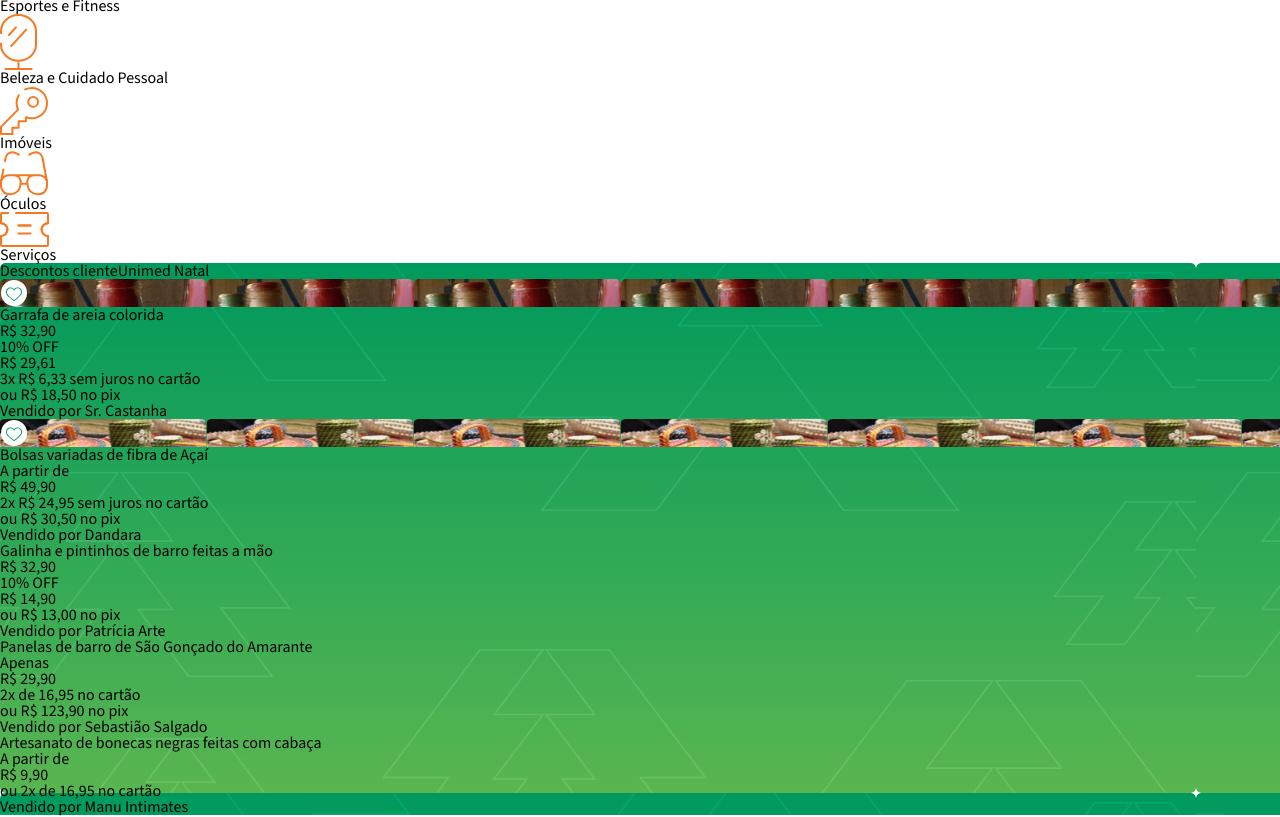
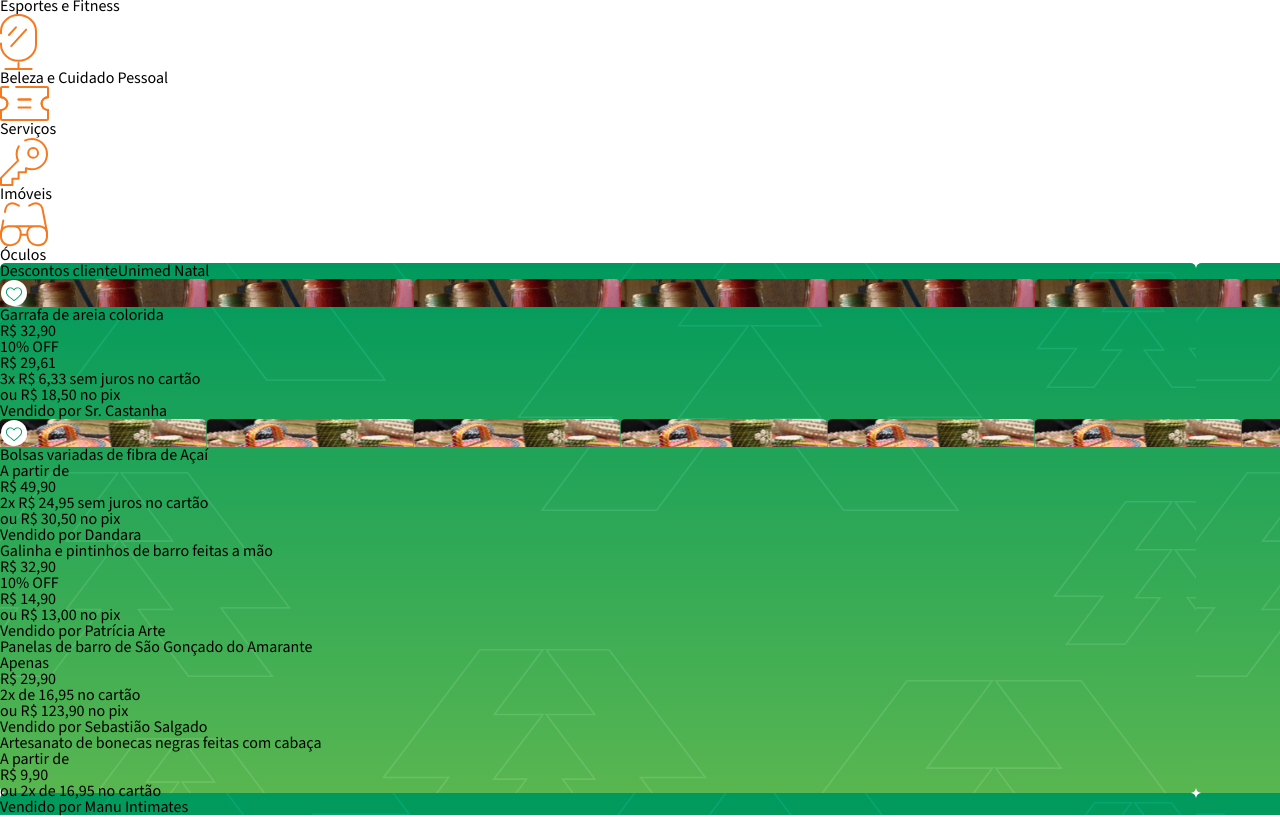
Before and after one commit to marcosaureliob/Uniclube, a React (Vite) app: page / in a window 1280 px wide. Shown: the part 1020-1837 px from the top of the page. Built offline with nearby package versions, Linux system fonts and the light colour scheme.

Commit message:
finish landing page

```diff
--- a/src/components/category-section/Categories.tsx
+++ b/src/components/category-section/Categories.tsx
@@ -29,9 +29,9 @@ const categories = [
   { name: "Casa, Móveis e Decoração", icon: couch, whiteIcon: whiteCouch },
   { name: "Esportes e Fitness", icon: dumbell, whiteIcon: whiteDumbell },
   { name: "Beleza e Cuidado Pessoal", icon: mirror, whiteIcon: whiteMirror },
+  { name: "Serviços", icon: ticket, whiteIcon: whiteTicket },
   { name: "Imóveis", icon: key, whiteIcon: whiteKey },
   { name: "Óculos", icon: glass, whiteIcon: whiteGlass },
-  { name: "Serviços", icon: ticket, whiteIcon: whiteTicket },
 ];
 
 export default function Categories() {
```
